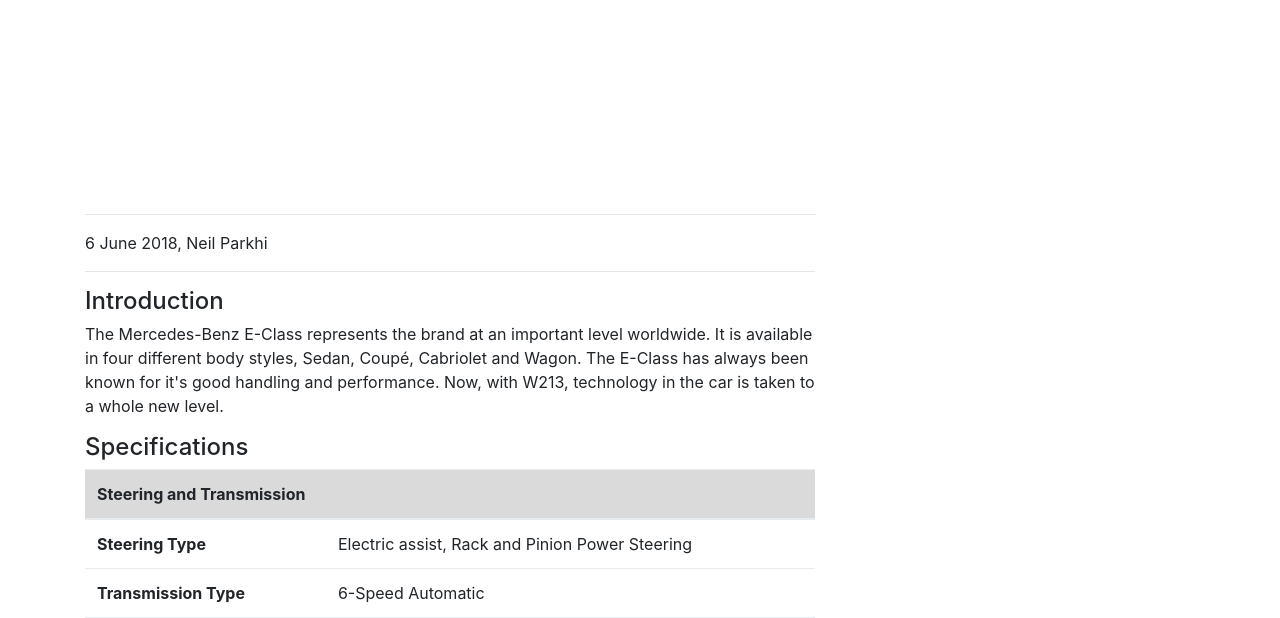
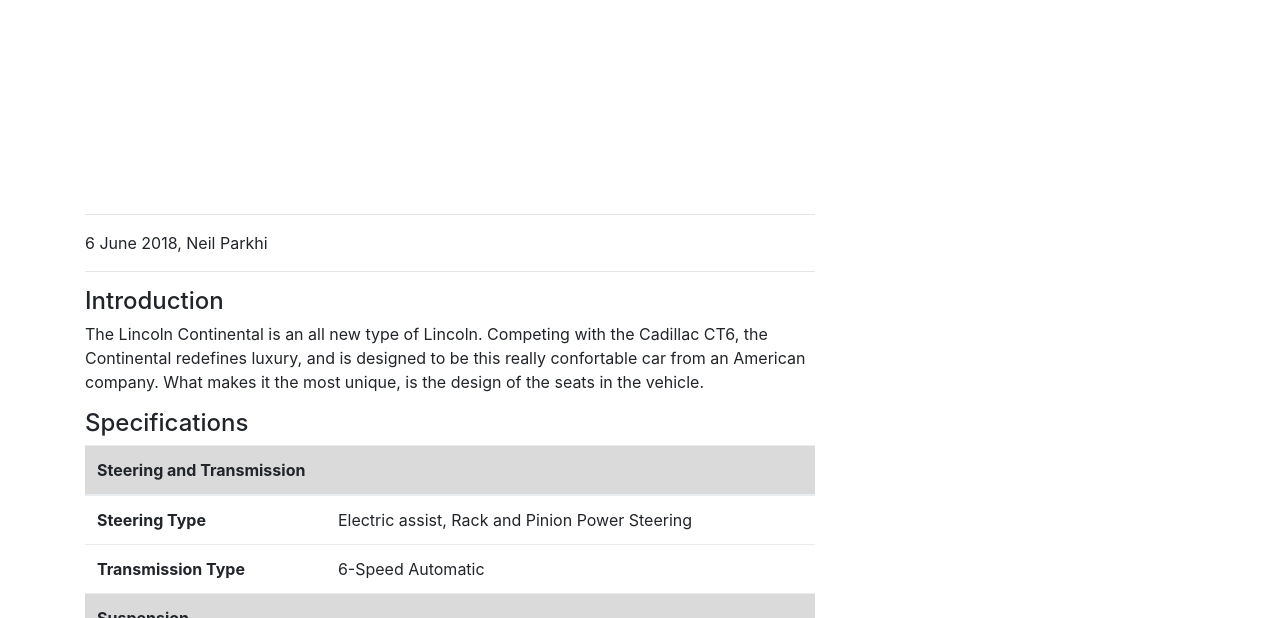
Before and after one commit to xcomediagroup/xridescars, a website: page blog/2018/06/06/index.html in a window 1280 px wide. Shown: the part 526-1144 px from the top of the page. Drawn offline with nearby package versions, Linux system fonts and the light colour scheme.

Commit message:
Update index.html

```diff
--- a/blog/2018/06/06/index.html
+++ b/blog/2018/06/06/index.html
@@ -180,7 +180,7 @@
 
           <!-- Post Content -->
           <h4>Introduction</h4>
-          <p>The Mercedes-Benz E-Class represents the brand at an important level worldwide. It is available in four different body styles, Sedan, Coupé, Cabriolet and Wagon. The E-Class has always been known for it's good handling and performance. Now, with W213, technology in the car is taken to a whole new level.</p>
+          <p>The Lincoln Continental is an all new type of Lincoln. Competing with the Cadillac CT6, the Continental redefines luxury, and is designed to be this really confortable car from an American company. What makes it the most unique, is the design of the seats in the vehicle.</p>
 
             <h4>Specifications</h4>
             <table class="table">
```
